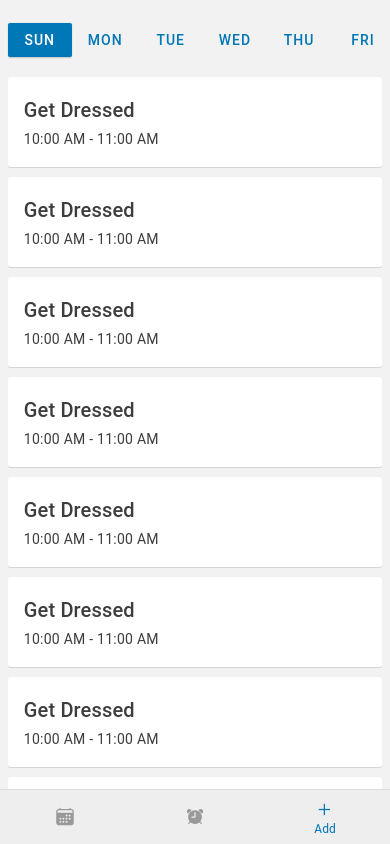
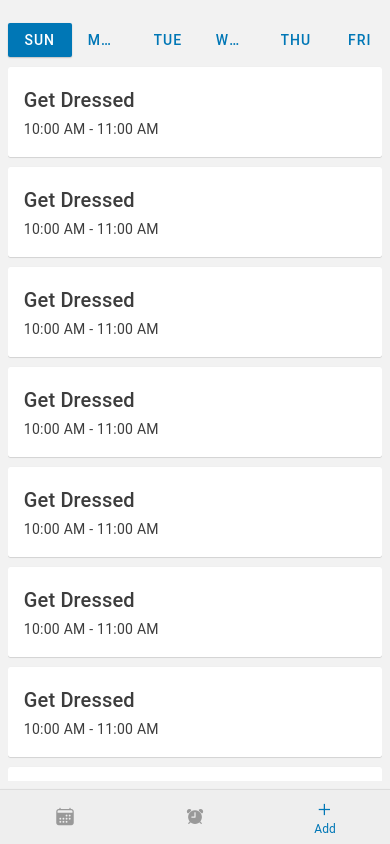
Before and after one commit to malee31/Ready-Set-Go-App, a React Native app: screen /Add in a window 390 px wide. Built offline with nearby package versions, Linux system fonts and the light colour scheme.

Commit message:
Fix scrollview

```diff
--- a/src/components/Screen.js
+++ b/src/components/Screen.js
@@ -5,6 +5,7 @@ const { screenStyles } = StyleSheet.create({
 	screenStyles: {
 		flexDirection: "column",
 		alignContent: "center",
+		flexShrink: 1,
 		flexGrow: 1,
 		width: "100%",
 		paddingHorizontal: "2%",
--- a/src/pages/Add.js
+++ b/src/pages/Add.js
@@ -1,7 +1,25 @@
 import React, { useState } from "react";
-import { Text, View, FlatList, ScrollView } from "react-native";
+import { FlatList, ScrollView, StyleSheet, View } from "react-native";
 import { Button, Card, Paragraph, Title } from "react-native-paper";
 import Screen from "../components/Screen";
+
+const addStyles = StyleSheet.create({
+	weekLabels: {
+		display: "flex",
+		flexDirection: "row",
+		alignContent: "space-between",
+		marginVertical: "4%",
+		width: "100%"
+	},
+	weekButtons: {
+		flexShrink: 1,
+		flexGrow: 1
+	},
+	listContainer: {
+		flexShrink: 1,
+		flexGrow: 1
+	}
+});
 
 export default function Add({ navigation }) {
 	const [tasks, setTasks] = useState([
@@ -84,25 +102,21 @@ export default function Add({ navigation }) {
 
 	return (
 		<Screen>
-			<View style={{ display: "flex", flexDirection: "column", alignContent: "space-around", marginTop: "4%"}}>
-				<View style={{display: "flex", flexDirection: "row", justifyContent: "space-between"}}>
-					<Button mode={daySelect==0?"contained":"text"} onPress={ () => { setDaySelect(0)}}>Sun</Button>
-					<Button mode={daySelect==1?"contained":"text"} onPress={ () => { setDaySelect(1)}}>Mon</Button>
-					<Button mode={daySelect==2?"contained":"text"} onPress={ () => { setDaySelect(2)}}>Tue</Button>
-					<Button mode={daySelect==3?"contained":"text"} onPress={ () => { setDaySelect(3)}}>Wed</Button>
-					<Button mode={daySelect==4?"contained":"text"} onPress={ () => { setDaySelect(4)}}>Thu</Button>
-					<Button mode={daySelect==5?"contained":"text"} onPress={ () => { setDaySelect(5)}}>Fri</Button>
-					<Button mode={daySelect==6?"contained":"text"} onPress={ () => { setDaySelect(6)}}>Sat</Button>
-				</View>
+			<View style={{ display: "flex", flexDirection: "row", alignContent: "space-between", marginTop: "4%" }}>
+				<Button style={addStyles.weekButtons} mode={daySelect == 0 ? "contained" : "text"} onPress={() => { setDaySelect(0)}}>Sun</Button>
+				<Button style={addStyles.weekButtons} mode={daySelect == 1 ? "contained" : "text"} onPress={() => { setDaySelect(1)}}>Mon</Button>
+				<Button style={addStyles.weekButtons} mode={daySelect == 2 ? "contained" : "text"} onPress={() => { setDaySelect(2)}}>Tue</Button>
+				<Button style={addStyles.weekButtons} mode={daySelect == 3 ? "contained" : "text"} onPress={() => { setDaySelect(3)}}>Wed</Button>
+				<Button style={addStyles.weekButtons} mode={daySelect == 4 ? "contained" : "text"} onPress={() => { setDaySelect(4)}}>Thu</Button>
+				<Button style={addStyles.weekButtons} mode={daySelect == 5 ? "contained" : "text"} onPress={() => { setDaySelect(5)}}>Fri</Button>
+				<Button style={addStyles.weekButtons} mode={daySelect == 6 ? "contained" : "text"} onPress={() => { setDaySelect(6)}}>Sat</Button>
 			</View>
-			<View style={{paddingTop: 10}}>
-			<ScrollView style={{ flex : 1, flexGrow: 1}}>
+			<ScrollView style={addStyles.listContainer}>
 				<FlatList
-
 					data={tasks}
 					// keyExtractor={(item) => item.id}
 					renderItem={({ item }) => (
-						<Card style={{marginTop: 10}}>
+						<Card style={{ marginTop: 10 }}>
 							<Card.Content>
 								<Title>{item.task}</Title>
 								<Paragraph>{item.startTime} - {item.endTime}</Paragraph>
@@ -111,8 +125,6 @@ export default function Add({ navigation }) {
 					)}
 				/>
 			</ScrollView>
-
-			</View>
 		</Screen>
 	);
 };
```
